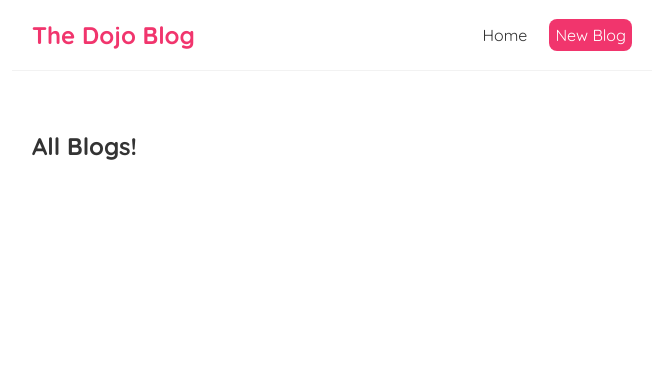
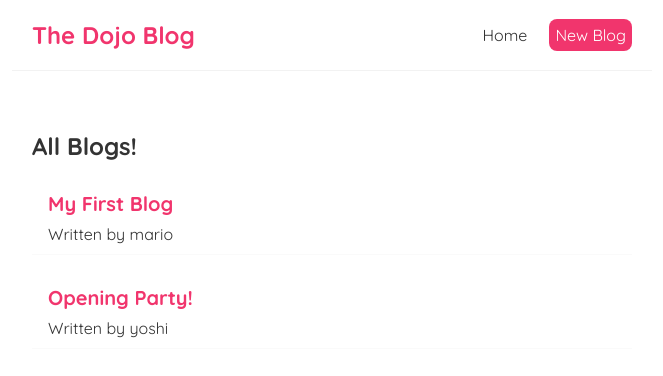
Before and after one commit to CAMPSLOPY/https---github.com-CAMPSLOPY-blogpage, a React (Create React App) app: page / in a window 1280 px wide. Shown: the top 376 px of the page, without its empty margins (308-971 px from the left). Built offline with nearby package versions, Linux system fonts and the light colour scheme; data requests are answered from the project's data file.

Commit message:
fetched the blog info

```diff
--- a/src/useFetch.js
+++ b/src/useFetch.js
@@ -1,9 +1,32 @@
-const useFetch = () => {
-    return (
-        <div>
+import { useState, useEffect } from "react";
 
-        </div>
-    );
+
+const useFetch = (url) => {
+    const [data, setData] = useState(null);
+    const [isPending, setIsPending] = useState(true);
+    const [error, setError] = useState(null);
+    useEffect(() => {
+        setTimeout(() => {
+          fetch(url)
+          .then(res => {
+            if(!res.ok){
+              throw Error('could not fetch the data for that resource')
+            }
+            return res.json();
+          })
+          .then(data => {
+            setIsPending(false);
+            setData(data);
+            setError(null);
+          })
+          .catch(err => {
+            setIsPending(false);
+            setError(err.message);
+          })
+        }, 1000);
+      }, [url]);
+      return {data , isPending , error}
+
 }
 
 export default useFetch;
```
